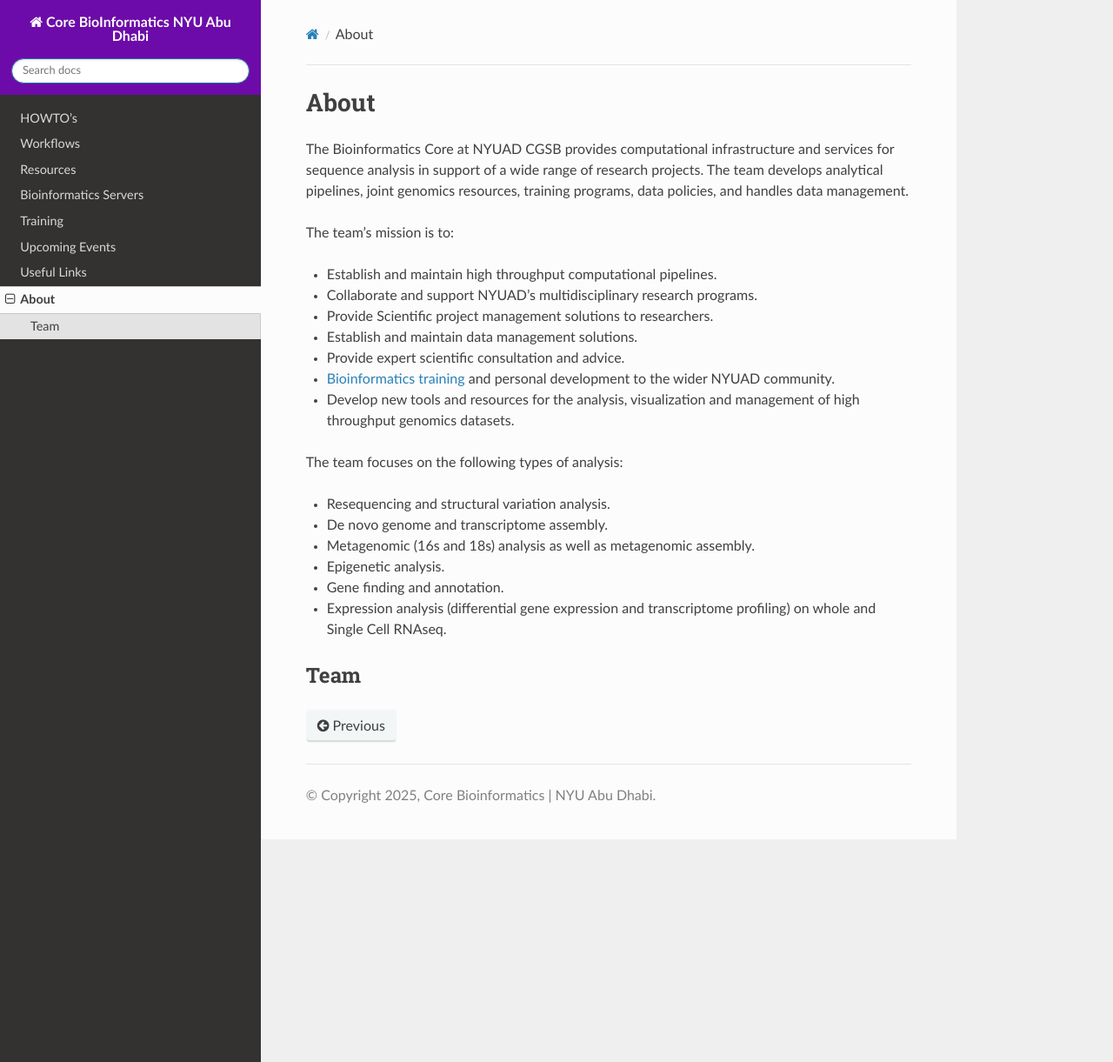
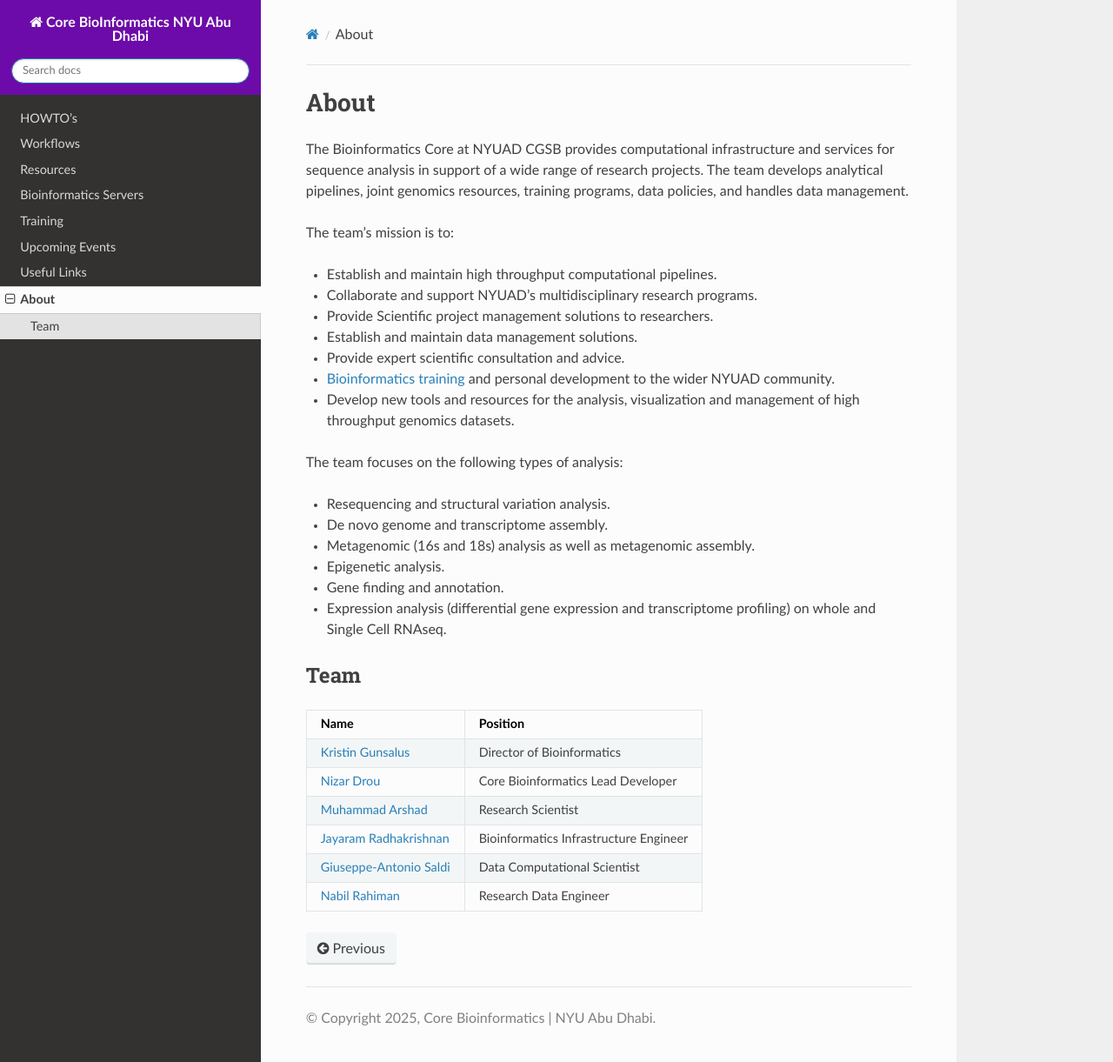
Before and after one commit to NYUAD-Core-Bioinformatics/NYUAD-Core-Bioinformatics.github.io, a Sphinx documentation site: the page built from source/about/index.rst, in a window 1280 px wide and 1221 px high. Shown: the whole window at 87% size. Built offline with Sphinx 7.4.7 and the Read the Docs theme 3.1.0, drawn with Linux system fonts in a browser that asks for light colours.

Commit message:
Updated about page

```diff
--- a/source/about/index.rst
+++ b/source/about/index.rst
@@ -27,18 +27,18 @@
 -----
 
 
-+-------------------------------------------------------------------------------------------------------------------------------------------------------------------+------------------------------------------------+
-| Name                                                                                                                                                                           | Position                          |
-+===================================================================================================================================================================+================================================+
-| `Kristin Gunsalus <https://as.nyu.edu/faculty/kristin-gunsalus.html>`__                                                                                                        | Director of Bioinformatics        |
-+-------------------------------------------------------------------------------------------------------------------------------------------------------------------+------------------------------------------------+
-| `Nizar Drou <https://nyuad.nyu.edu/en/research/faculty-labs-and-projects/nyuad-cgsb/cgsb-cores/bioinformatics-core/nizar-drou.html>`__                                         | Core Bioinformatics Lead Developer|
-+-------------------------------------------------------------------------------------------------------------------------------------------------------------------+------------------------------------------------+
-| `Muhammad Arshad <https://nyuad.nyu.edu/en/research/faculty-labs-and-projects/nyuad-cgsb/cgsb-cores/bioinformatics-core/muhammad-arshad.html>`__                               | Research Scientist                |
-+-------------------------------------------------------------------------------------------------------------------------------------------------------------------+------------------------------------------------+
++--------------------------------------------------------------------------------------------------------------------------------------------------------------------------------+---------------------------------------+
+| Name                                                                                                                                                                           | Position                              |
++================================================================================================================================================================================+=======================================+
+| `Kristin Gunsalus <https://as.nyu.edu/faculty/kristin-gunsalus.html>`__                                                                                                        | Director of Bioinformatics            |
++--------------------------------------------------------------------------------------------------------------------------------------------------------------------------------+---------------------------------------+
+| `Nizar Drou <https://nyuad.nyu.edu/en/research/faculty-labs-and-projects/nyuad-cgsb/cgsb-cores/bioinformatics-core/nizar-drou.html>`__                                         | Core Bioinformatics Lead Developer    |
++--------------------------------------------------------------------------------------------------------------------------------------------------------------------------------+---------------------------------------+
+| `Muhammad Arshad <https://nyuad.nyu.edu/en/research/faculty-labs-and-projects/nyuad-cgsb/cgsb-cores/bioinformatics-core/muhammad-arshad.html>`__                               | Research Scientist                    |
++--------------------------------------------------------------------------------------------------------------------------------------------------------------------------------+---------------------------------------+
 | `Jayaram Radhakrishnan <https://nyuad.nyu.edu/en/research/faculty-labs-and-projects/nyuad-cgsb/cgsb-cores/bioinformatics-core/jayaram-radhakrishnan.html>`__                   | Bioinformatics Infrastructure Engineer|
-+-------------------------------------------------------------------------------------------------------------------------------------------------------------------+-----------------------------------------------+
-| `Giuseppe-Antonio Saldi <https://nyuad.nyu.edu/en/research/faculty-labs-and-projects/nyuad-cgsb/cgsb-cores/bioinformatics-core.html>`__                                        | Data Computational Scientist     |
-+-------------------------------------------------------------------------------------------------------------------------------------------------------------------+-----------------------------------------------+
-| `Nabil Rahiman <https://nyuad.nyu.edu/en/research/faculty-labs-and-projects/nyuad-cgsb/research/biomedicine-and-health/chemical-and-functional-genomics/nabil-rahiman.html>`__ | Research Data Engineer           |
-+-------------------------------------------------------------------------------------------------------------------------------------------------------------------+-----------------------------------------------+
++--------------------------------------------------------------------------------------------------------------------------------------------------------------------------------+---------------------------------------+
+| `Giuseppe-Antonio Saldi <https://nyuad.nyu.edu/en/research/faculty-labs-and-projects/nyuad-cgsb/cgsb-cores/bioinformatics-core.html>`__                                        | Data Computational Scientist          |
++--------------------------------------------------------------------------------------------------------------------------------------------------------------------------------+---------------------------------------+
+| `Nabil Rahiman <https://nyuad.nyu.edu/en/research/faculty-labs-and-projects/nyuad-cgsb/research/biomedicine-and-health/chemical-and-functional-genomics/nabil-rahiman.html>`__ | Research Data Engineer                |
++--------------------------------------------------------------------------------------------------------------------------------------------------------------------------------+---------------------------------------+
```
